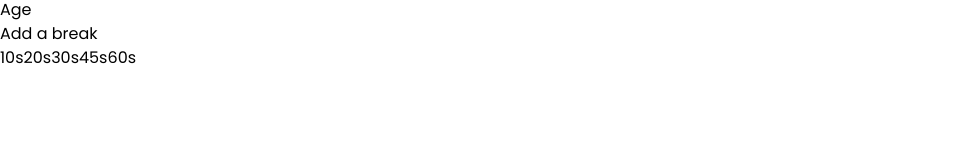
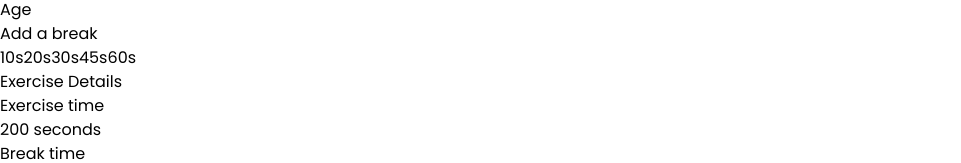
Before and after one commit to sohanemon/metal-man, a React (Create React App) app: page / in a window 1280 px wide. Shown: the part 11834-11997 px from the top of the page, without its empty margins (0-961 px from the left). Before the commit the page ends 11904 px from the top, so only its background shows below. Built offline with nearby package versions, Linux system fonts and the light colour scheme; what @material-tailwind/react would draw is missing.

Commit message:
sidebar sticked

```diff
--- a/src/components/about.jsx
+++ b/src/components/about.jsx
@@ -1,8 +1,8 @@
 function About({ value, unit, type }) {
   return (
-    <div className='text-gray-800 tracking-wider font-medium'>
-      <p className='text-gray-600 text-sm'>
-        <span className='text-2xl text-gray-800 font-semibold'>{value}</span>
+    <div className='text-gray-800 text-sm tracking-wider font-medium'>
+      <p className='text-gray-600 text-xs'>
+        <span className='text-xl text-gray-800 font-semibold'>{value}</span>
         {" " + unit}
       </p>
       <span>{type}</span>
--- a/src/components/exercise-card.jsx
+++ b/src/components/exercise-card.jsx
@@ -49,7 +49,7 @@ export default function ExerciseCard({
             {minAge}-{maxAge} ages
           </Typography>
         </div>{" "}
-        <Button color='blue-gray' className='w-full '>
+        <Button color='blue-gray' className='active:scale-x-95 w-full '>
           Add to list
         </Button>
       </CardFooter>
--- a/src/components/right-side.jsx
+++ b/src/components/right-side.jsx
@@ -1,10 +1,11 @@
+import { Button } from "@material-tailwind/react";
 import { useState } from "react";
 import About from "./about";
 import User from "./user";
 const RightSide = () => {
-  const [clicked, setClicked] = useState(45);
+  const [breakTime, setBreakTime] = useState(45);
   return (
-    <div className='col-span-3 p-8 text-gray-900'>
+    <div className='col-span-3 p-8 sticky top-0 h-screen text-gray-900'>
       <User />
       <div className='flex justify-between bg-blue-gray-50 px-5 py-2 rounded-lg my-7'>
         {about.map((el) => (
@@ -15,13 +16,17 @@ const RightSide = () => {
       <div className='flex justify-between px-4 py-3 my-7 bg-blue-gray-50 rounded-lg'>
         {timeout.map((el) => (
           <TimeButton
-            clicked={clicked}
-            setClicked={setClicked}
+            clicked={breakTime}
+            setClicked={setBreakTime}
             {...el}
             key={el.time}
           />
         ))}
       </div>
+      <Details breakTime={breakTime} />
+      <Button color='blue-gray' className='active:scale-x-95  w-full'>
+        Activity Completed
+      </Button>
     </div>
   );
 };
@@ -71,3 +76,21 @@ function TimeButton({ time, clicked, setClicked }) {
     </button>
   );
 }
+
+function Details({ breakTime }) {
+  const divStyle =
+    "flex justify-between p-3 tracking-wider my-4 bg-blue-gray-50 rounded-md text-sm";
+  return (
+    <>
+      <h1 className='font-semibold'>Exercise Details</h1>
+      <div className={divStyle}>
+        <p className='font-semibold'>Exercise time</p>
+        <span className='text-gray-600'>200 seconds</span>
+      </div>
+      <div className={divStyle}>
+        <p className='font-semibold'>Break time</p>
+        <span className='text-gray-600'>{breakTime} seconds</span>
+      </div>
+    </>
+  );
+}
```
